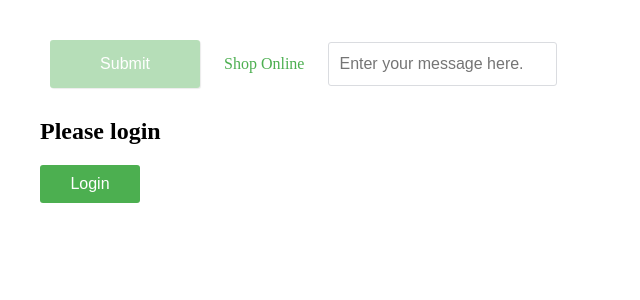
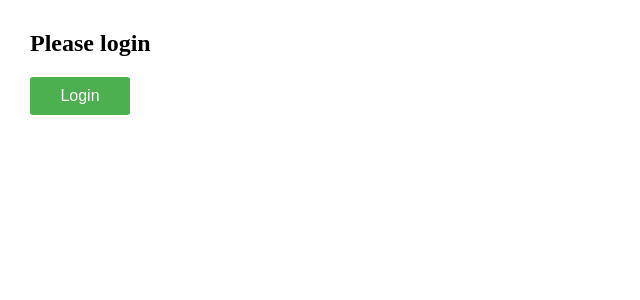
Before and after one commit to Makeem49/react-online-supermarket-, a React app: page / in a window 1280 px wide. Shown: the top 300 px of the page, without its empty margins (0-640 px from the left). Built offline with nearby package versions, Linux system fonts and the light colour scheme.

Commit message:
Commenting out some UI

```diff
--- a/src/App.js
+++ b/src/App.js
@@ -10,12 +10,12 @@ import "store-css/App.css";
 export default function App() {
     return (
         <>
-            <Container>
+            {/* <Container>
                 <Button type='submit' disabled='disabled'>Submit</Button>
                 <Link href='https://react-tutorial.app'>Shop Online</Link>
                 <Input type='text' placeholder='Enter your message here.' ></Input>
+            </Container> */}
                 <LoginButton/>
-            </Container>
         </>
     )
 }
```
